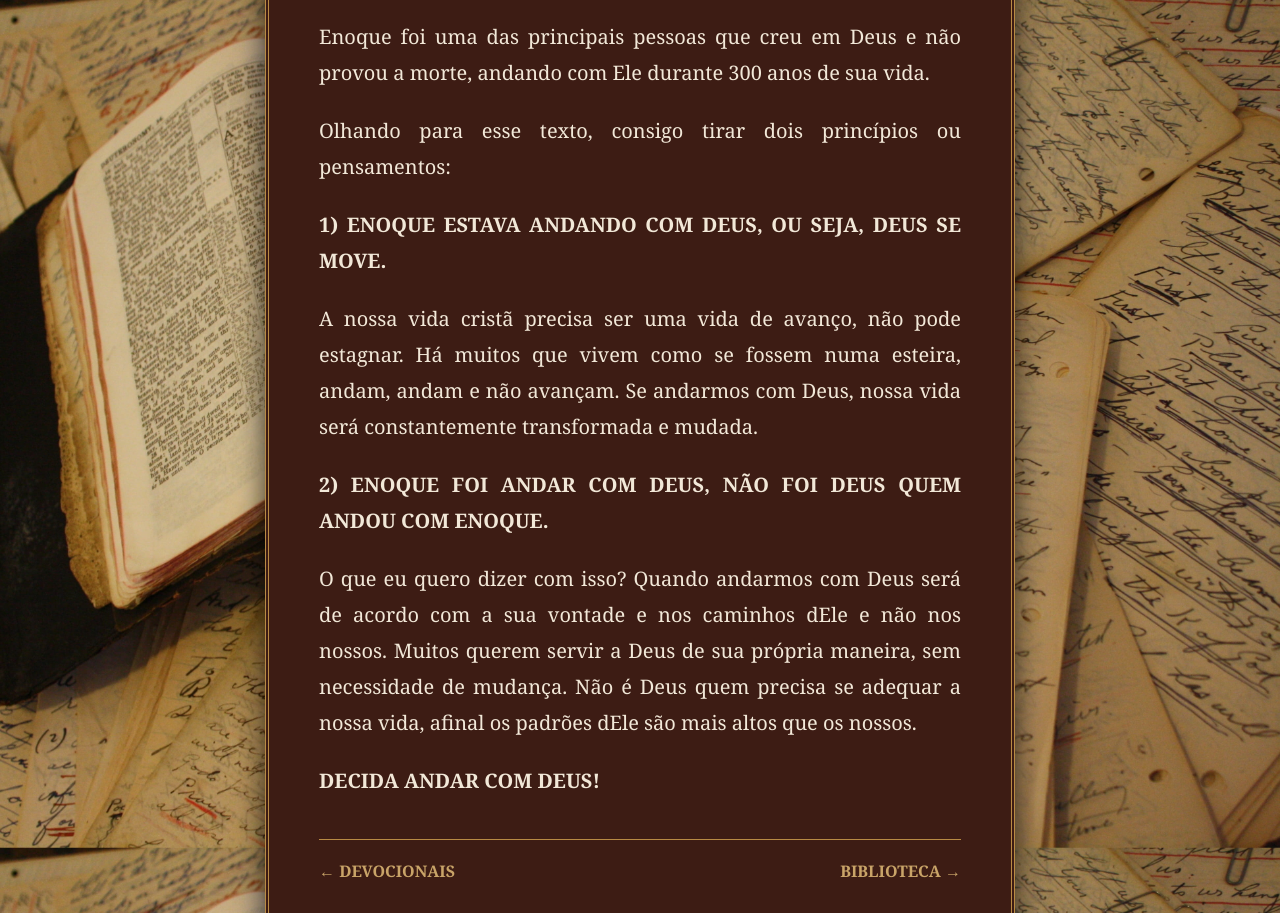
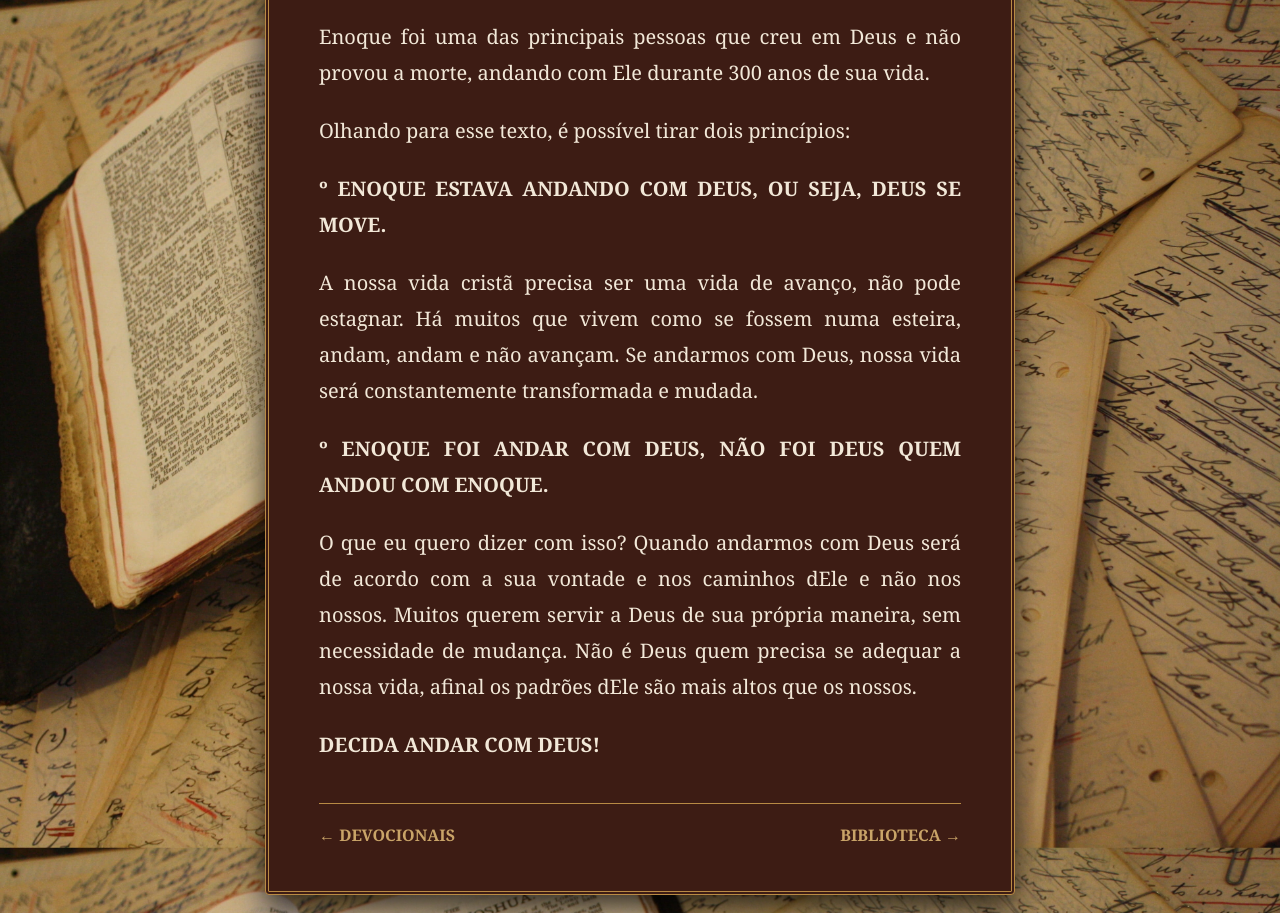
Before and after one commit to reinaldodutra94/seguidor-do-caminho, a plain HTML site: page devocionais/andando-com-deus.html in a window 1280 px wide. Shown: the part 859-1772 px from the top of the page. Drawn offline with Linux system fonts and the light colour scheme.

Commit message:
Clean up HTML formatting in andando-com-deus.html
Removed unnecessary HTML entities and fixed formatting issues.

```diff
--- a/devocionais/andando-com-deus.html
+++ b/devocionais/andando-com-deus.html
@@ -60,13 +60,12 @@
 
 
         <p>
-            Olhando para esse texto, consigo tirar dois princípios ou
-            pensamentos:
+            Olhando para esse texto, é possível tirar dois princípios:
         </p>
 
 
         <p>
-            <strong>1) ENOQUE ESTAVA ANDANDO COM DEUS, OU SEJA, DEUS SE MOVE.</strong>
+            <strong>º ENOQUE ESTAVA ANDANDO COM DEUS, OU SEJA, DEUS SE MOVE.</strong>
         </p>
 
         <p>
@@ -78,7 +77,7 @@
 
 
         <p>
-            <strong>2) ENOQUE FOI ANDAR COM DEUS, NÃO FOI DEUS QUEM ANDOU COM ENOQUE.</strong>
+            <strong>º ENOQUE FOI ANDAR COM DEUS, NÃO FOI DEUS QUEM ANDOU COM ENOQUE.</strong>
         </p>
 
         <p>
```
